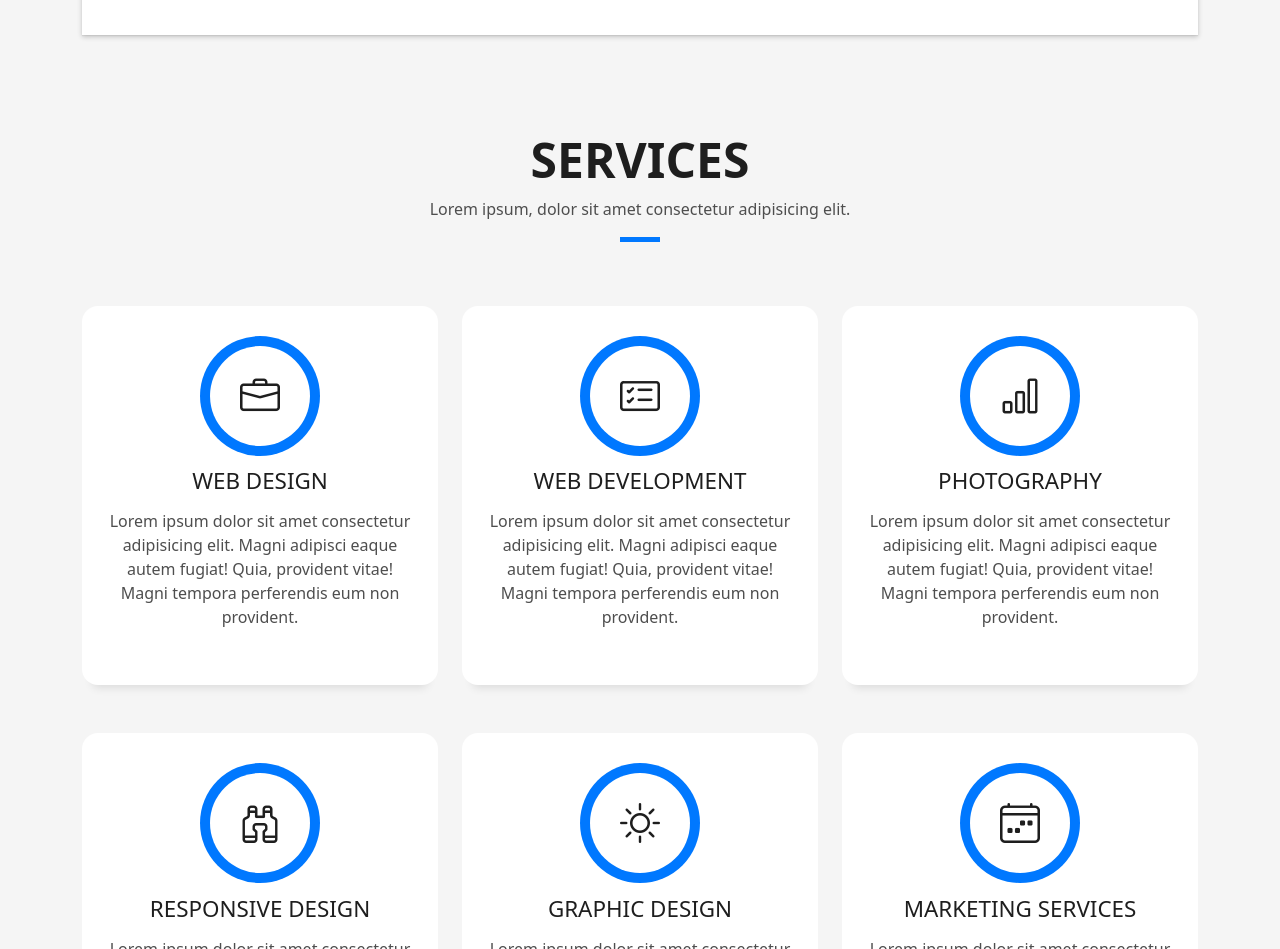
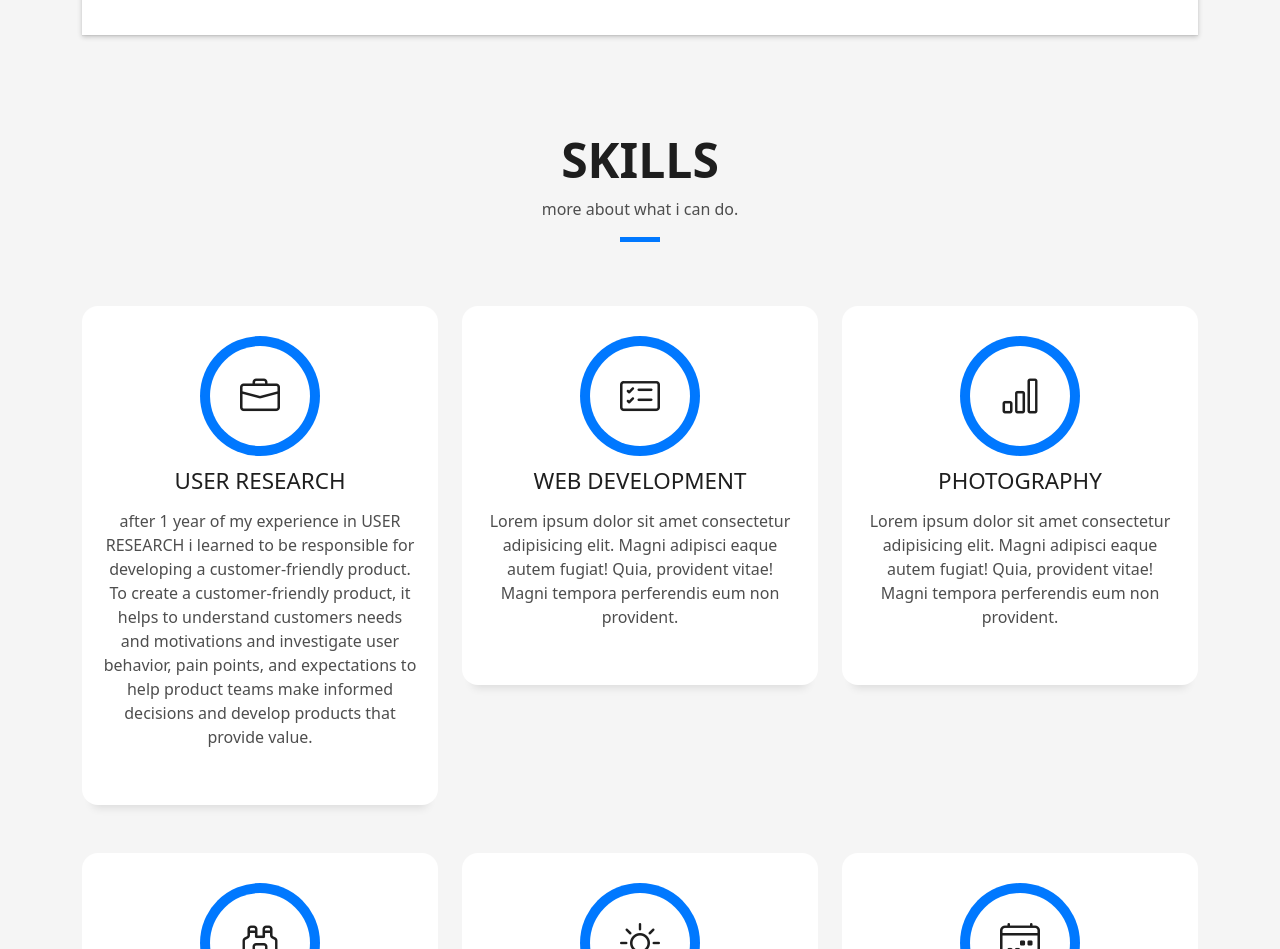
Before and after one commit to Ibenammou/My-UX-Design-Portfolio, a plain HTML site: page DevFolio/index.html in a window 1280 px wide. Shown: the part 1880-2829 px from the top of the page. Drawn offline with Linux system fonts and the light colour scheme.

Commit message:
more changes

```diff
--- a/DevFolio/index.html
+++ b/DevFolio/index.html
@@ -140,7 +140,7 @@ sss                  <div class="skill-mf">
                      me to find what I want to specialize in.
                      Empathy is a major key in the success of a product, since it determines if you have
                      truly considered the user's needs and values thorughout the design process.
-                    </p>
+                    </p>sss
                     <p class="lead">
                       While I have greatly enjoyed working in that part
                       of the product development life cycle, I have found myself lacking on the design side.
@@ -169,10 +169,10 @@ sss                  <div class="skill-mf">
           <div class="col-sm-12">
             <div class="title-box text-center">
               <h3 class="title-a">
-                Services
+                Skills
               </h3>
               <p class="subtitle-a">
-                Lorem ipsum, dolor sit amet consectetur adipisicing elit.
+                more about what i can do.
               </p>
               <div class="line-mf"></div>
             </div>
@@ -185,11 +185,12 @@ sss                  <div class="skill-mf">
                 <span class="ico-circle"><i class="bi bi-briefcase"></i></span>
               </div>
               <div class="service-content">
-                <h2 class="s-title">Web Design</h2>
+                <h2 class="s-title">USER RESEARCH</h2>
                 <p class="s-description text-center">
-                  Lorem ipsum dolor sit amet consectetur adipisicing elit. Magni adipisci eaque autem fugiat! Quia,
-                  provident vitae! Magni
-                  tempora perferendis eum non provident.
+                after 1 year of my experience in USER RESEARCH i learned to be responsible for developing a customer-friendly product.
+                 To create a customer-friendly product, it helps to understand customers needs and motivations and  investigate user behavior,
+                 pain points, and expectations to help product teams make informed decisions and develop products that provide
+                  value.
                 </p>
               </div>
             </div>
```
